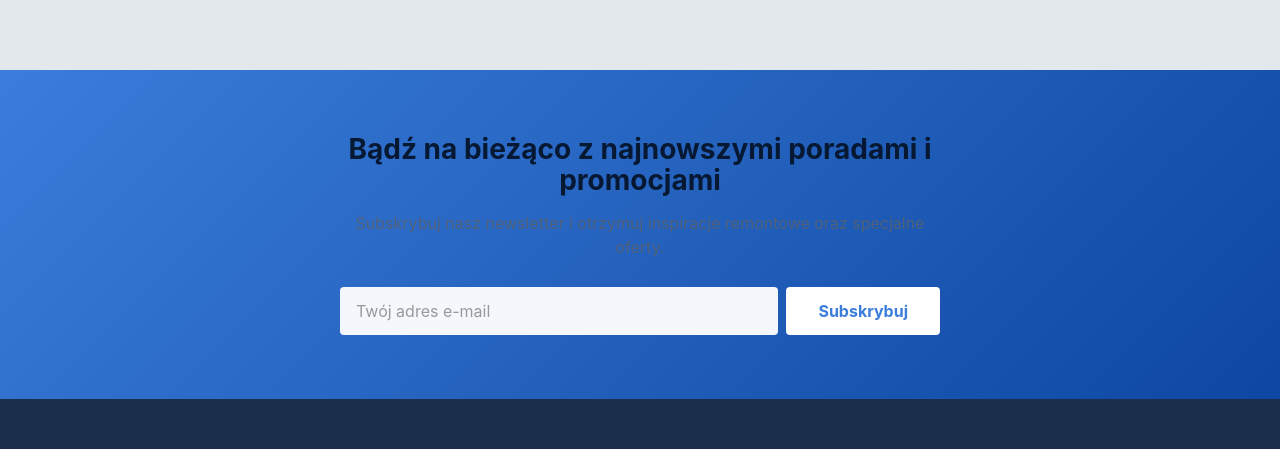
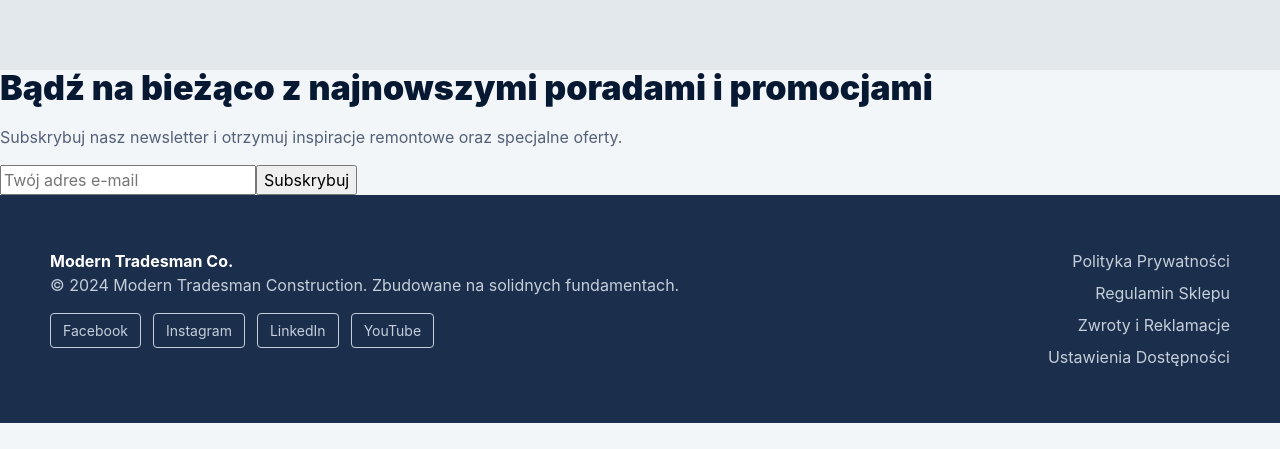
Before and after one commit to xtz9012/TPF, a React (Vite) app in the folder hardware-shop/: page / in a window 1280 px wide. Shown: the part 5942-6391 px from the top of the page. After the commit the page ends 6365 px from the top, so only its background shows below. Built offline with nearby package versions, Linux system fonts and the light colour scheme; no server answers.

Commit message:
remove unused section

```diff
--- a/hardware-shop/src/App.css
+++ b/hardware-shop/src/App.css
@@ -952,71 +952,6 @@ p {
   margin-left: auto;
 }
 
-.newsletter-section {
-  padding: 64px max(40px, calc((100vw - var(--max)) / 2));
-  background: linear-gradient(135deg, var(--blue) 0%, #0d47a1 100%);
-  color: #fff;
-  text-align: center;
-}
-
-.newsletter-content {
-  max-width: 600px;
-  margin: 0 auto;
-}
-
-.newsletter-content h2 {
-  margin-bottom: 16px;
-  font-size: 28px;
-  font-weight: 700;
-}
-
-.newsletter-content p {
-  margin-bottom: 28px;
-  font-size: 16px;
-  opacity: 0.95;
-}
-
-.newsletter-form {
-  display: flex;
-  gap: 8px;
-  margin: 0 auto;
-}
-
-.newsletter-form input {
-  flex: 1;
-  padding: 12px 16px;
-  border: none;
-  border-radius: 4px;
-  font-size: 16px;
-  background: rgba(255, 255, 255, 0.95);
-}
-
-.newsletter-form input::placeholder {
-  color: #999;
-}
-
-.newsletter-form button {
-  padding: 12px 32px;
-  background: #fff;
-  color: var(--blue);
-  border: none;
-  border-radius: 4px;
-  font-weight: 700;
-  cursor: pointer;
-  transition: all 0.2s;
-}
-
-.newsletter-form button:hover {
-  background: rgba(255, 255, 255, 0.9);
-  transform: translateY(-2px);
-}
-
-@media (max-width: 720px) {
-  .newsletter-form {
-    flex-direction: column;
-  }
-}
-
 .breadcrumb {
   display: flex;
   flex-wrap: wrap;
```
